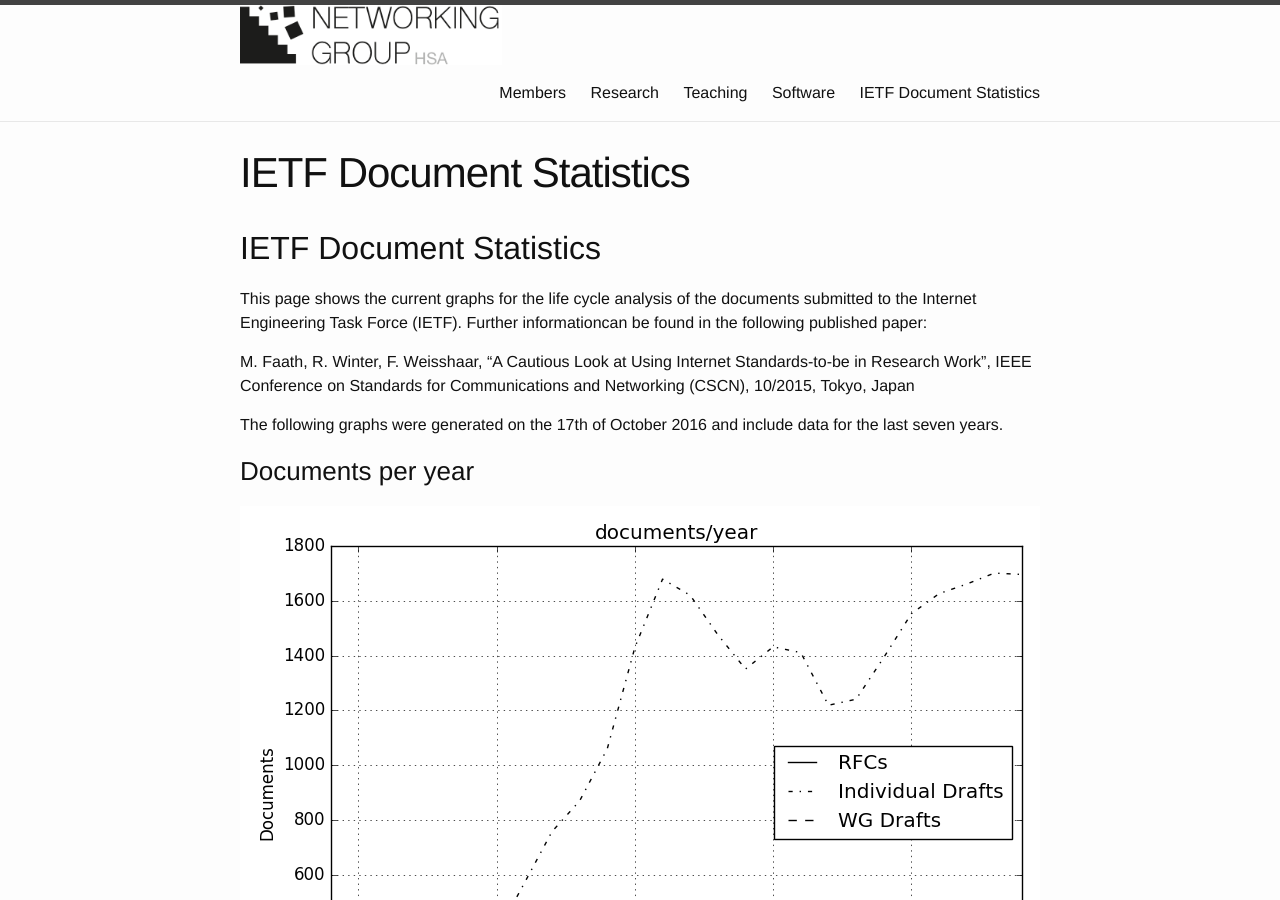
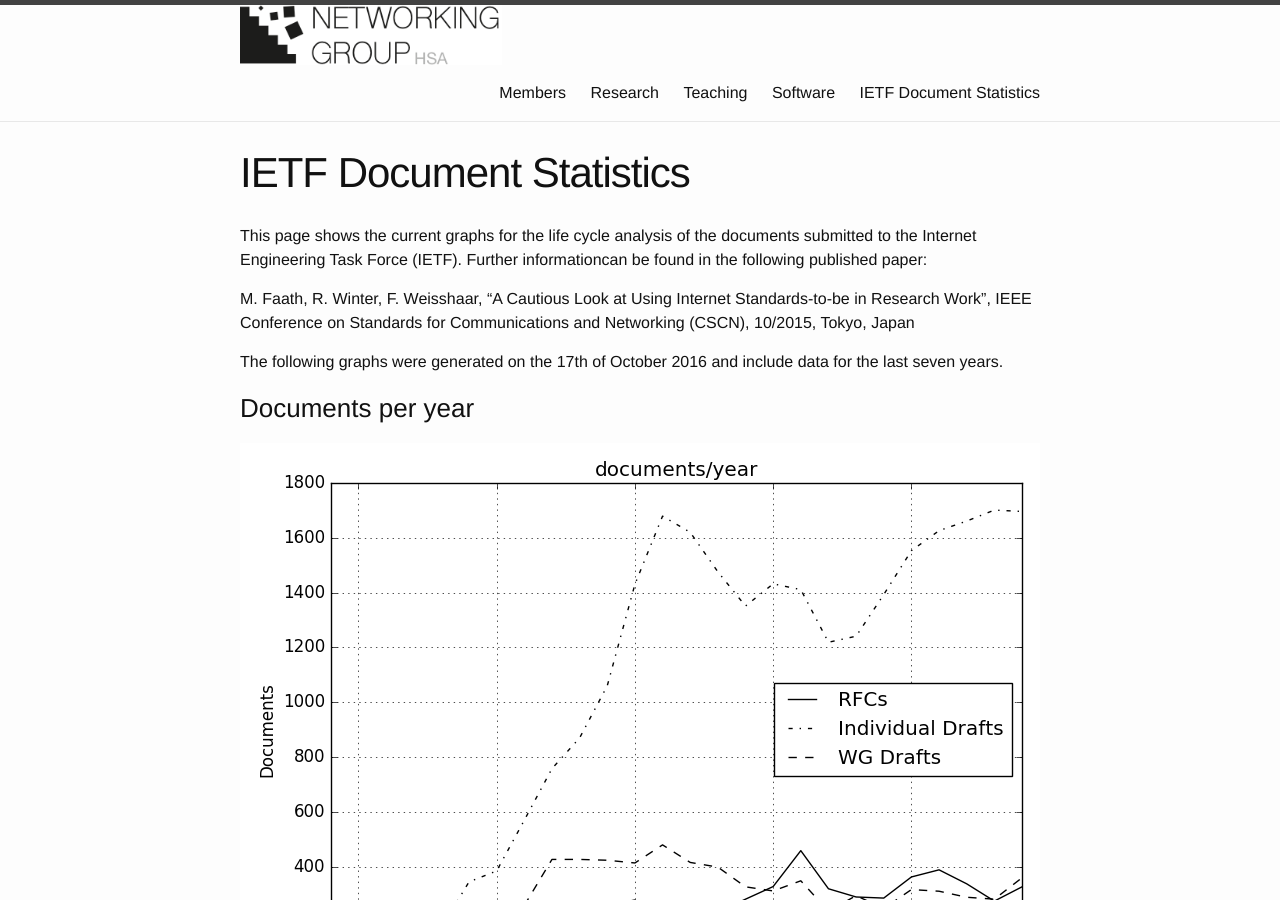
Before and after one commit to HSAnet/hsanet.github.io, a Jekyll site: the page built from ietf_stats.md, in a window 1280 px wide and 900 px high. Built offline with Jekyll 4.4.1, drawn with Linux system fonts in a browser that asks for light colours.

```diff
--- a/_config.yml
+++ b/_config.yml
@@ -13,4 +13,4 @@
 
 gems: [jekyll-paginate]
 
-paginate: 5
+paginate: 6
--- a/ietf_stats.md
+++ b/ietf_stats.md
@@ -5,7 +5,6 @@
 menu_order: five
 ---
 
-## IETF Document Statistics
 This page shows the current graphs for the life cycle analysis of the documents submitted to the Internet Engineering Task Force (IETF).
 Further informationcan be found in the following published paper:
 
```
